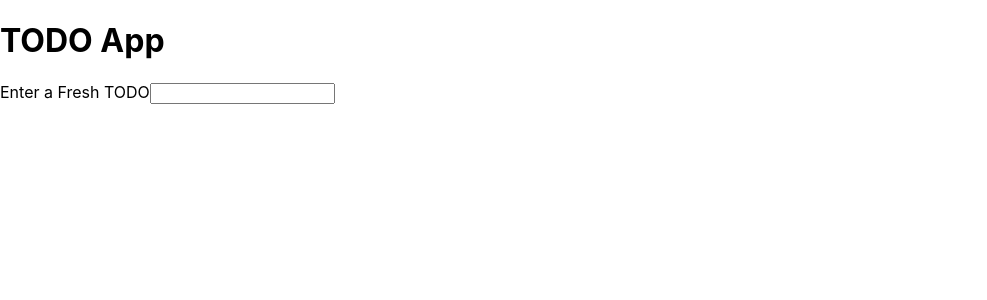
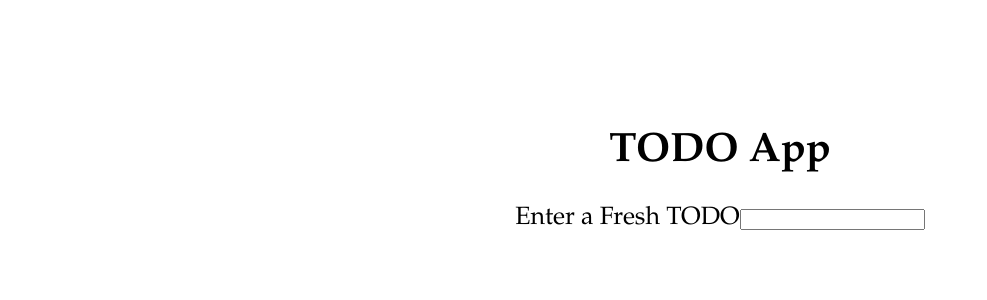
Before and after one commit to shanurwt/react-todo, a React (Create React App) app: page / in a window 1280 px wide. Shown: the top 300 px of the page, without its empty margins (0-987 px from the left). Built offline with nearby package versions, Linux system fonts and the light colour scheme.

Commit message:
centered

```diff
--- a/src/App.js
+++ b/src/App.js
@@ -1,9 +1,9 @@
 import TodoForm from './components/TodoForm';
-
+import './index.css'
 export default function App(){
   return (
   <>
-  <TodoForm />
+  <TodoForm className='form' />
   </>
   );
 }
--- a/src/components/FormContent.js
+++ b/src/components/FormContent.js
@@ -1,6 +1,7 @@
 import { useCallback } from "react";
+import '../index.css'
+export default function FormContent(props){
 
-export default function FormContent(props){
     const formSubmit = useCallback(
         (event) => {
         event.preventDefault();
@@ -8,16 +9,36 @@ export default function FormContent(props){
         props.setTodoList([{
           id:props.todoList.length ? props.todoList[0].id+1: 1,
           content: props.newTodo,
+          done: false,
         }, ...props.todoList]);
         props.setNewTodo('');
     },[props]);
 
+    const done= useCallback(
+        (tod,ind) => (event) => {
+        const newTodos = [...props.todoList];
+        newTodos.splice(ind, 1, {
+            ...tod,
+            done:!tod.done
+        });
+        props.setTodoList(newTodos);
+    },[props])
+
     return(
         <>
-            <form onSubmit={formSubmit}>
+            <form className="form" onSubmit={formSubmit}>
                 <label htmlFor="">Enter a Fresh TODO</label>
                 <input type="text" value={props.newTodo} onChange={(e)=> props.setNewTodo(e.target.value)}/>
             </form>
+
+            <ul className="list">
+                {props.todoList.map((tod,ind) => (
+                    <li className="l-items" key={tod.id}>
+                         <input type="checkbox" checked={tod.done} onChange={done(tod,ind)}/>
+                         <span className={tod.done?'done':''}>{tod.content}</span>
+                         </li>
+                ))}
+            </ul>
         </>
     );
 }
--- a/src/components/List.js
+++ /dev/null
@@ -1,12 +0,0 @@
-
-export default function List(props){
-    return (
-    <>
-        <ul>
-            {props.list.map((tod) => (
-                <li key={tod.id}>{tod.content}</li>
-            ))}
-        </ul>
-    </>
-    )
-}
--- a/src/components/TodoForm.js
+++ b/src/components/TodoForm.js
@@ -1,16 +1,16 @@
 import { useState} from 'react';
-import List from './List'
 import FormContent from './FormContent';
+import '../index.css'
 
 export default function TodoForm() {
     const [newTodo, setNewTodo] = useState('');
     const [todoList, setTodoList] = useState([]);
-
     return (
         <>
-        <h1>TODO App</h1>
-        <FormContent todoList={todoList} newTodo={newTodo} setNewTodo={setNewTodo} setTodoList={setTodoList}/>
-        <List list={todoList}/>
+        <div className="container" style={{}}>
+        <h1 className='head' >TODO App</h1>
+        <FormContent  todoList={todoList} newTodo={newTodo} setNewTodo={setNewTodo} setTodoList={setTodoList}/>
+        </div>
         </>
     );
 }
--- a/src/index.css
+++ b/src/index.css
@@ -1,13 +1,40 @@
 body {
   margin: 0;
-  font-family: -apple-system, BlinkMacSystemFont, 'Segoe UI', 'Roboto', 'Oxygen',
-    'Ubuntu', 'Cantarell', 'Fira Sans', 'Droid Sans', 'Helvetica Neue',
-    sans-serif;
+  font-family: zillaslab, palatino, "Palatino Linotype", serif;
   -webkit-font-smoothing: antialiased;
   -moz-osx-font-smoothing: grayscale;
 }
+.head{
+  font-size: 41px;
+}
+.container {
+  margin-left: 470px;
+  margin-top: 100px;
+  /* border: 3px solid black; */
+  /* background-color: bisque; */
+  display: flex;
+  flex-direction: column;
+  align-items: center;
+  justify-content: center;
+  width: 500px;
+}
 
-code {
-  font-family: source-code-pro, Menlo, Monaco, Consolas, 'Courier New',
-    monospace;
+.form{
+  font-size: 25px;
+  /* background-color: bisque; */
 }
+
+.list {
+  /* margin-left: -100px; */
+  /* border: 3px solid black; */
+  /* background-color: aqua; */
+}
+.l-items {
+  font-size: 28px;
+  height: auto;
+  width: 300px;
+  margin-top: 10px;
+}
+.done{
+  text-decoration: line-through;
+}
```
Also changed, not shown: public/index.html (+0 -9 lines), src/setupTests.js (deleted, +0 -5 lines), 1 other file (tests, documents, lock files or other folders).
